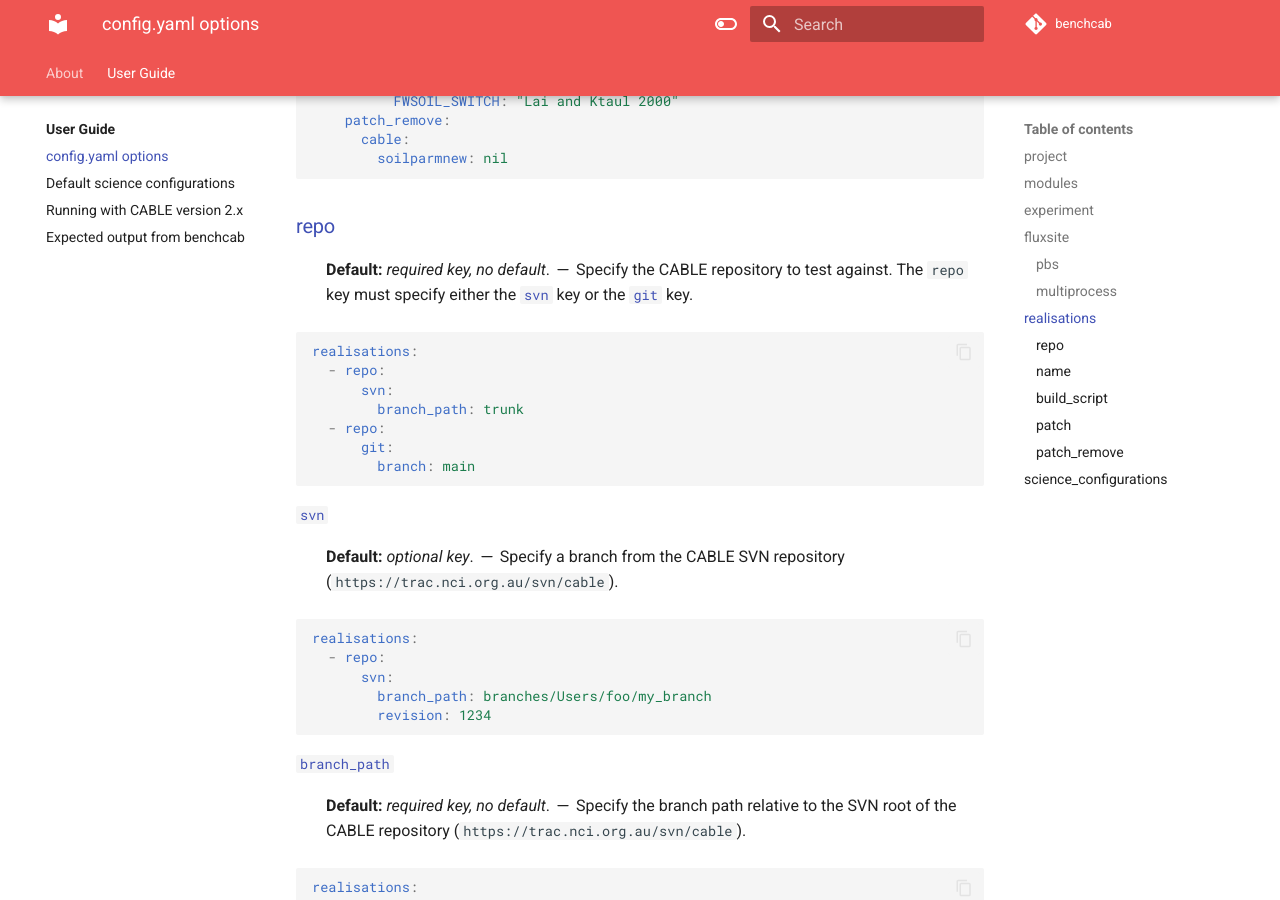
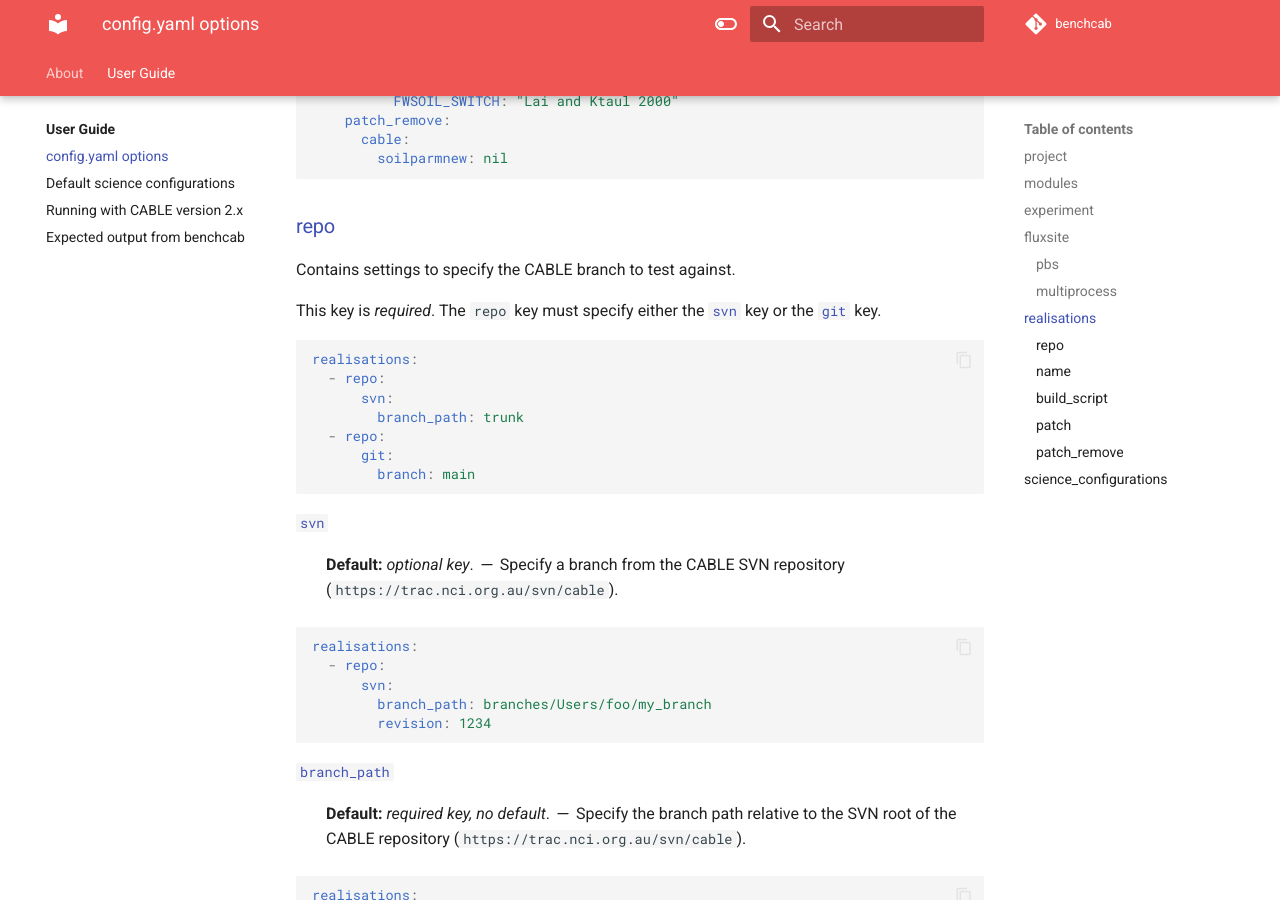
Before and after one commit to mdekauwe/CABLE_benchmarking, an MkDocs documentation site: the page built from docs/user_guide/config_options.md, in a window 1280 px wide and 900 px high, scrolled down 3671 px. Built offline with MkDocs 1.6.1 and Material for MkDocs 9.7.7, drawn with Linux system fonts in a browser that asks for light colours; comment, search, counter and statistics services are not loaded.

Commit message:
Update docs/user_guide/config_options.md
PR: #208

Co-authored-by: Claire Carouge <ccarouge@users.noreply.github.com>

````diff
--- a/docs/user_guide/config_options.md
+++ b/docs/user_guide/config_options.md
@@ -187,7 +187,9 @@ realisations:
 
 ### [repo](#repo)
 
-: **Default:** _required key, no default_. :octicons-dash-24: Specify the CABLE repository to test against. The `repo` key must specify either the [`svn`](#+repo.svn) key or the [`git`](#+repo.git) key.
+Contains settings to specify the CABLE branch to test against.
+
+This key is _required_. The `repo` key must specify either the [`svn`](#+repo.svn) key or the [`git`](#+repo.git) key.
 
 ```yaml
 realisations:
````
